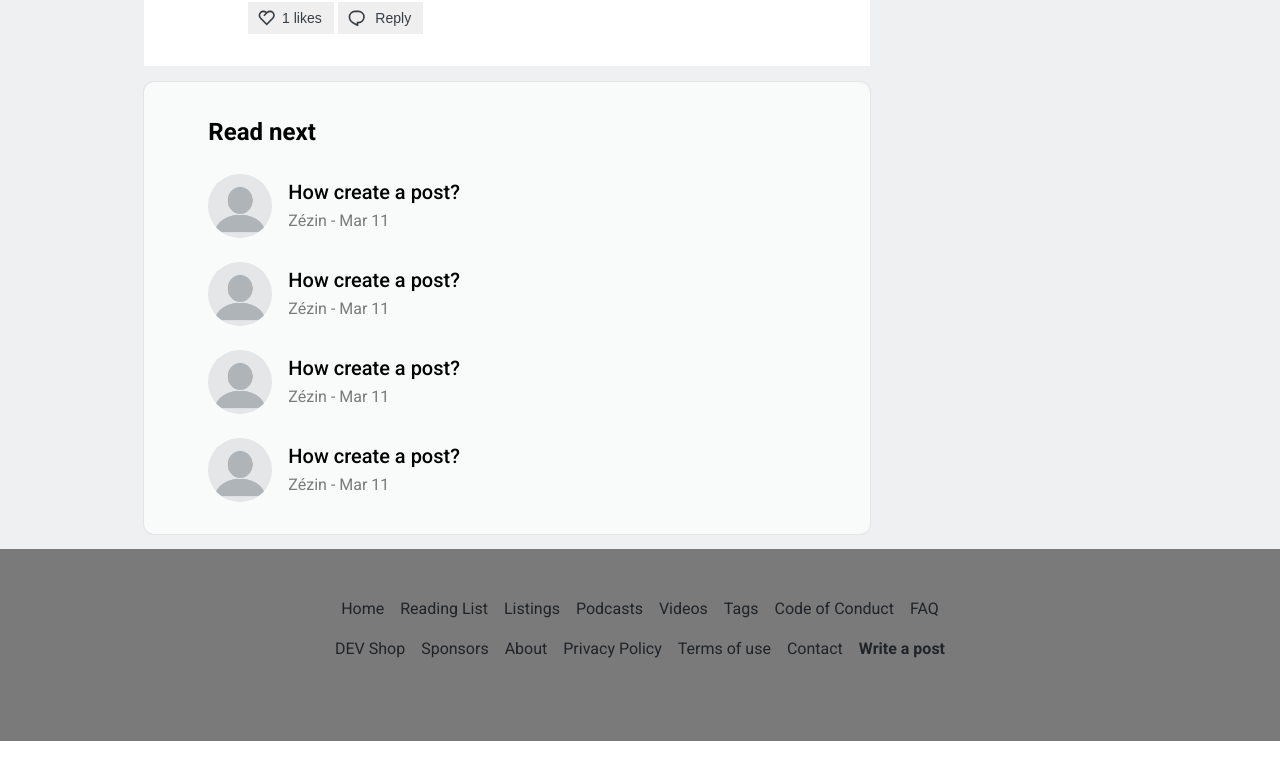
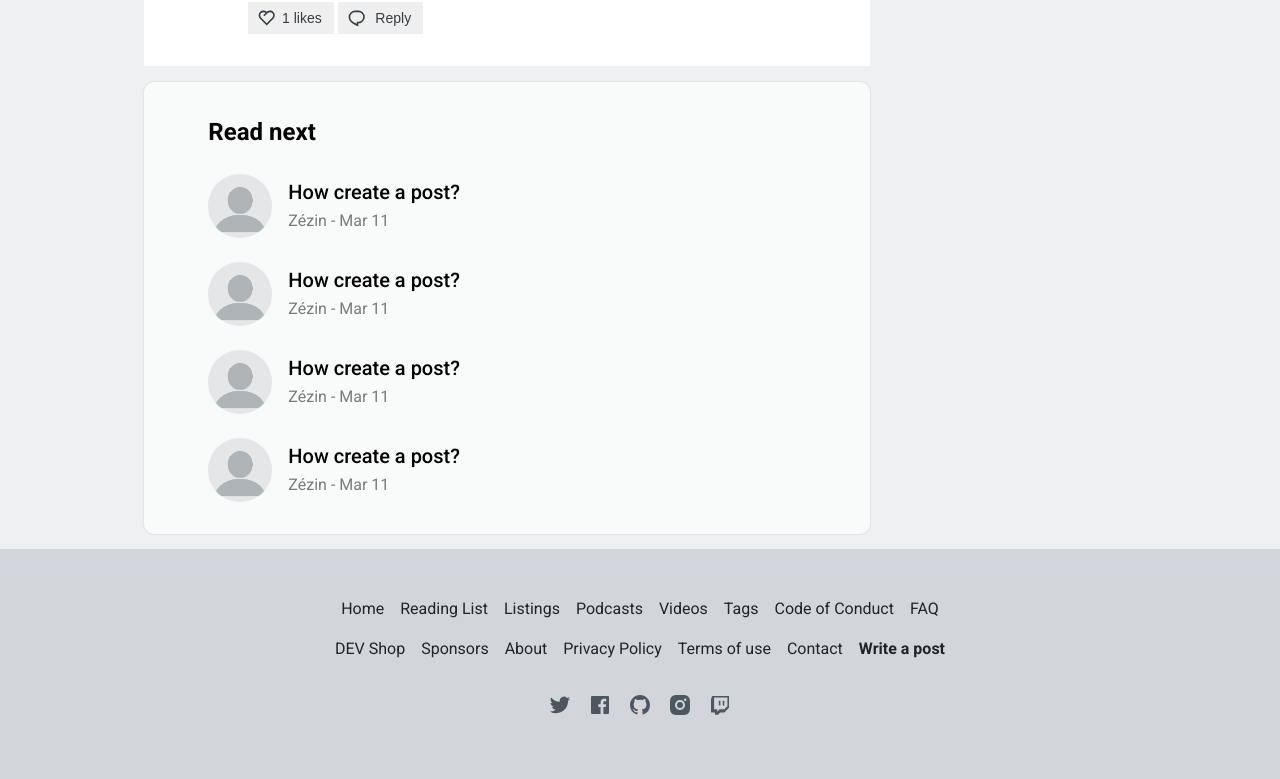
Before and after one commit to cjuniordev/blog-post-react, a React (Create React App) app: page / in a window 1280 px wide. Shown: the part 3041-3820 px from the top of the page. Before the commit the page ends 3782 px from the top, so only its background shows below. Built offline with nearby package versions, Linux system fonts and the light colour scheme.

Commit message:
Add socials links

```diff
--- a/src/components/Footer/index.js
+++ b/src/components/Footer/index.js
@@ -1,4 +1,7 @@
-import { Container, Content, Links, LinkRow, Link, Bold } from './style';
+import { Container, Content, Links, LinkRow, Link, Bold, Icons, IconWrapper } from './style';
+
+// icons
+import { RiTwitterFill, RiFacebookBoxFill, RiGithubFill, RiInstagramFill, RiTwitchFill } from 'react-icons/ri';
 
 function Footer() {
   return (
@@ -24,6 +27,13 @@ function Footer() {
             <Link>Contact</Link>
             <Link><Bold>Write a post</Bold></Link>
           </LinkRow>
+          <Icons>
+            <IconWrapper><RiTwitterFill /></IconWrapper>
+            <IconWrapper><RiFacebookBoxFill /></IconWrapper>
+            <IconWrapper><RiGithubFill /></IconWrapper>
+            <IconWrapper><RiInstagramFill /></IconWrapper>
+            <IconWrapper><RiTwitchFill /></IconWrapper>
+          </Icons>
         </Links>
       </Content>
     </Container>
--- a/src/components/Footer/style.js
+++ b/src/components/Footer/style.js
@@ -1,7 +1,7 @@
 import styled from 'styled-components';
 
 export const Container = styled.div`
-  background-color: #7a7a7a;
+  background-color: #D2D6DB;
 
   padding: 48px;
 
@@ -43,3 +43,26 @@ export const Link = styled.a`
 export const Bold = styled.span`
   font-weight: 700
 `;
+
+export const Icons = styled.div`
+  width: 100%;
+
+  padding-top: 16px;
+
+  display: flex;
+  align-items: center;
+  justify-content: center;
+
+  color: rgb(77, 87, 96);
+`;
+
+export const IconWrapper = styled.a`
+  height: 24px;
+  width: 24px;
+  margin: 0 8px;
+
+  & > * {
+    height: 100%;
+    width: 100%;
+  }
+`;
```
